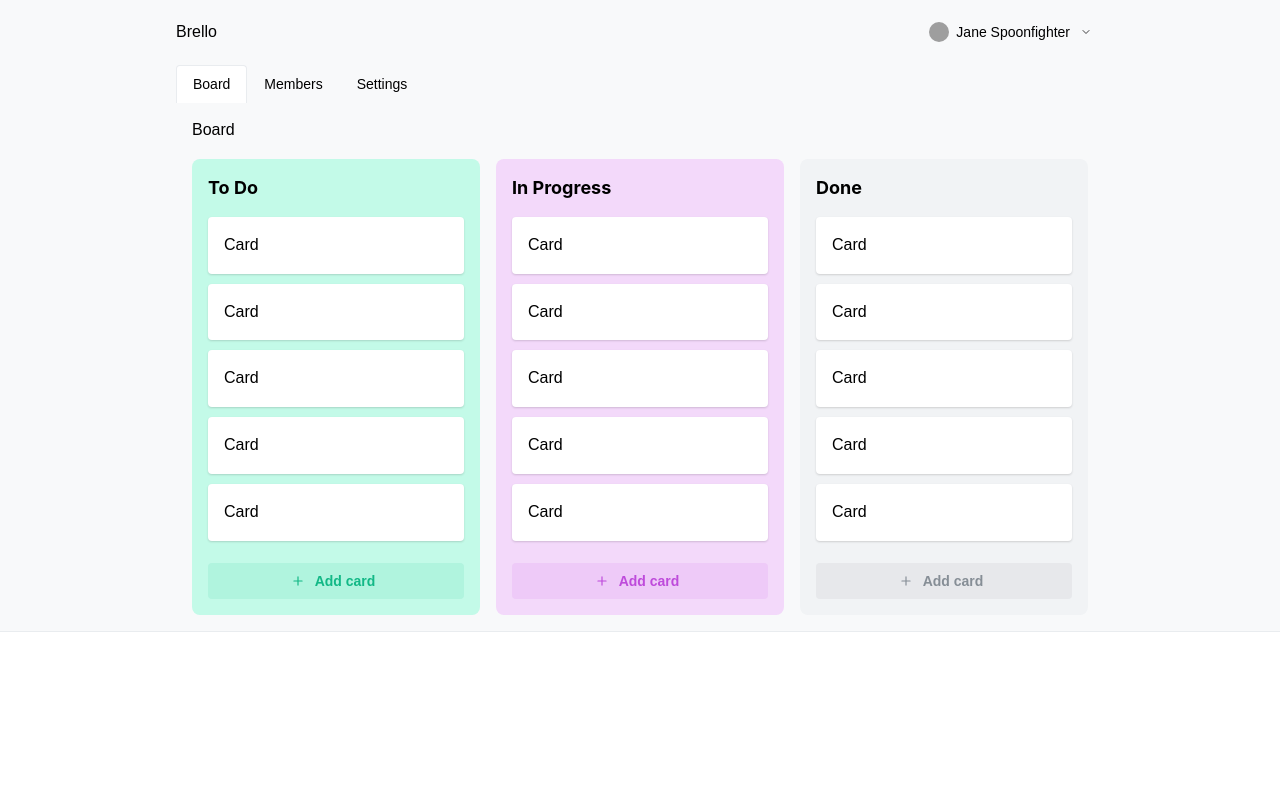
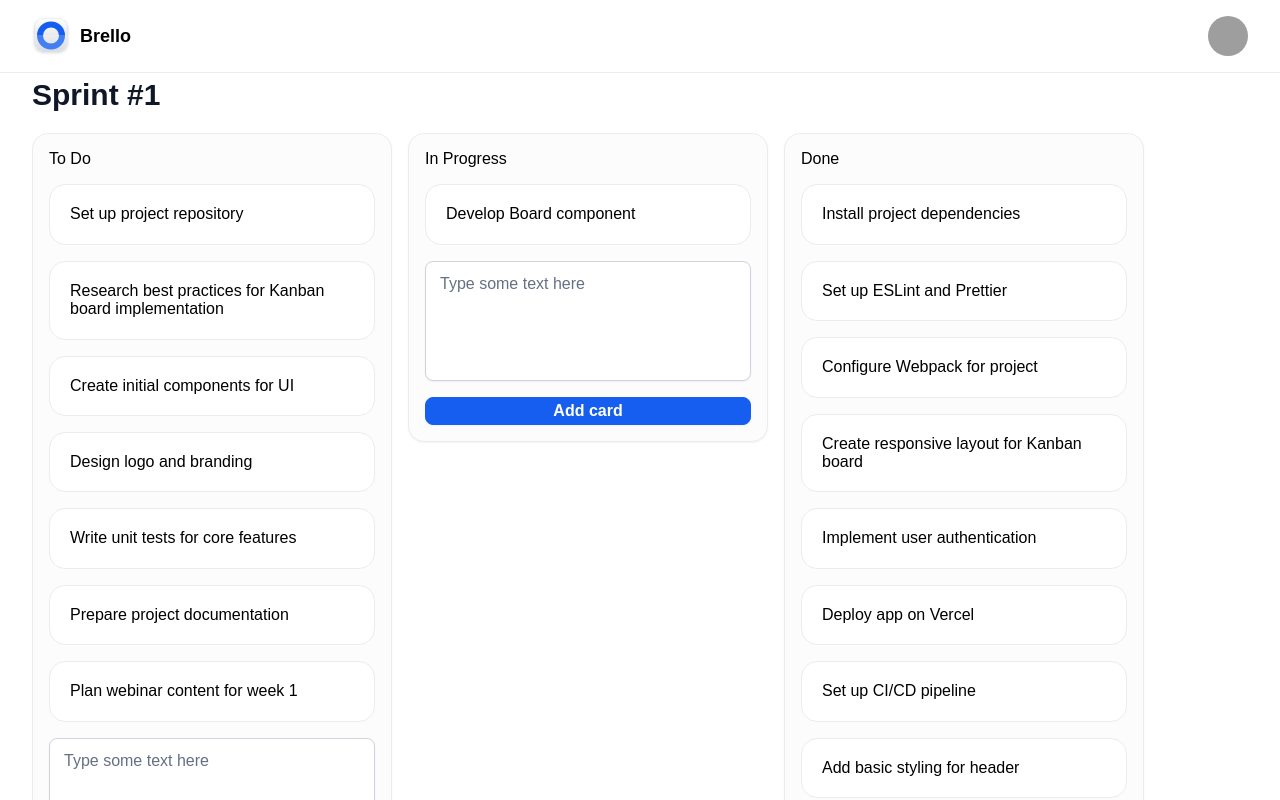
Before and after one commit to Walqer/brello, a React (Vite) app: page / in a window 1280 px wide. Shown: the top 800 px of the page. Built offline with nearby package versions, Linux system fonts and the light colour scheme; grey boxes are pictures that could not be loaded; a web font is replaced by a local one.

Commit message:
refactor styles

```diff
--- a/src/application.module.css
+++ b/src/application.module.css
@@ -1,58 +1,103 @@
-.header {
-  padding-top: var(--mantine-spacing-sm);
-  background-color: light-dark(var(--mantine-color-gray-0), var(--mantine-color-dark-6));
-  border-bottom: 1px solid light-dark(var(--mantine-color-gray-2), transparent);
-  margin-bottom: 120px;
+.main {
+  display: flex;
+  flex-direction: column;
 }
 
-.mainSection {
-  padding-bottom: var(--mantine-spacing-sm);
+.header {
+  border-bottom: 1px solid var(--color-gray-200);
+  background: var(--color-base-white);
 }
 
-.user {
-  color: light-dark(var(--mantine-color-black), var(--mantine-color-dark-0));
-  padding: var(--mantine-spacing-xs) var(--mantine-spacing-sm);
-  border-radius: var(--mantine-radius-sm);
-  transition: background-color 100ms ease;
+.nav {
+  display: flex;
+  align-items: center;
+  justify-content: space-between;
+  padding-top: 16px;
+  padding-bottom: 16px;
+}
 
-  &:hover {
-    background-color: light-dark(var(--mantine-color-white), var(--mantine-color-dark-8));
-  }
+.avatar {
+  width: 40px;
+  height: 40px;
+  border-radius: 50%;
+}
 
-  @media (max-width: var(--mantine-breakpoint-xs)) {
-    display: none;
+.section {
+  display: flex;
+  flex-direction: column;
+  gap: 16px;
+  height: 100%;
+}
+
+.header-section {
+  padding: var(--spacing-4xl, 32px) 0;
+}
+
+.title {
+  color: var(--color-gray-900);
+  font: var(--font-display-sm-semibold);
+}
+
+.grid {
+  display: flex;
+  flex-direction: row;
+  gap: 16px;
+  overflow-x: auto; /* Добавляем горизонтальный скролл */
+  padding-bottom: 16px; /* Небольшой отступ снизу для удобства прокрутки */
+}
+
+.column {
+  display: flex;
+  padding: 16px;
+  flex-direction: column;
+  align-items: flex-start;
+  align-self: flex-start;
+  gap: 16px;
+  flex-shrink: 0;
+  max-width: 320px; /* Минимальная ширина колонки */
+  width: 100%;
+  border-radius: 16px;
+  border: 1px solid var(--color-gray-200, #eaecf0);
+  background: var(--color-gray-25, #fcfcfd);
+  box-shadow: 0 1px 2px 0 rgba(16, 24, 40, 0.05);
+}
+
+.column-title {
+  color: var(--color-gray-900);
+  font: var(--font-text-lg-bold);
+}
+
+.list {
+  display: flex;
+  flex-direction: column;
+  gap: 16px;
+  width: 100%;
+}
+
+.item {
+  display: flex;
+  padding: 20px;
+  flex-direction: column;
+  gap: 24px;
+  border-radius: 16px;
+  border: 1px solid var(--color-gray-200, #eaecf0);
+  background: var(--color-base-white, #fff);
+  width: 100%;
+}
+
+.item-text {
+  color: var(--color-gray-600);
+  font: var(--font-text-md-regular);
+}
+
+.form {
+  display: flex;
+  flex-direction: column;
+  gap: 16px;
+}
+
+@media (min-width: 640px) {
+  .column {
+    max-width: 360px;
   }
 }
-
-.userActive {
-  background-color: light-dark(var(--mantine-color-white), var(--mantine-color-dark-8));
-}
-
-.tabsList {
-  &::before {
-    display: none;
-  }
-}
-
-.tab {
-  font-weight: 500;
-  height: 38px;
-  background-color: transparent;
-  position: relative;
-  bottom: -1px;
-
-  &::before,
-  &::after {
-    background-color: light-dark(var(--mantine-color-gray-2), var(--mantine-color-dark-7)) !important;
-  }
-
-  &:hover {
-    background-color: light-dark(var(--mantine-color-gray-1), var(--mantine-color-dark-5));
-  }
-
-  &[data-active] {
-    background-color: light-dark(var(--mantine-color-white), var(--mantine-color-dark-7));
-    border-color: light-dark(var(--mantine-color-gray-2), var(--mantine-color-dark-7));
-    border-bottom-color: transparent;
-  }
-}
--- a/src/application.tsx
+++ b/src/application.tsx
@@ -1,38 +1,13 @@
 import { useState } from "react";
 
-import {
-  Avatar,
-  Burger,
-  Button,
-  Container,
-  Grid,
-  Group,
-  MantineColor,
-  Menu,
-  Paper,
-  Stack,
-  Tabs,
-  Text,
-  Title,
-  UnstyledButton,
-  useMantineTheme,
-} from "@mantine/core";
-import { useDisclosure } from "@mantine/hooks";
-import {
-  IconChevronDown,
-  IconHeart,
-  IconLogout,
-  IconMessage,
-  IconPlayerPause,
-  IconPlus,
-  IconSettings,
-  IconStar,
-  IconSwitchHorizontal,
-  IconTrash,
-} from "@tabler/icons-react";
-import cx from "clsx";
+import cn from "clsx";
 
-import classes from "./application.module.css";
+import styles from "./application.module.css";
+import { Button } from "./button";
+import { containerStyles } from "./container";
+import { customScrollStyles } from "./custom-scroll-styles";
+import { Logo } from "./logo";
+import { Textarea } from "./textarea";
 
 const user = {
   name: "Jane Spoonfighter",
@@ -40,139 +15,102 @@ const user = {
   image: "https://raw.githubusercontent.com/mantinedev/mantine/master/.demo/avatars/avatar-5.png",
 };
 
-const tabs = ["Board", "Members", "Settings"];
+export const Application = () => {
+  return (
+    <>
+      <Header />
+      <main className={styles.main}>
+        <Board />
+      </main>
+    </>
+  );
+};
 
-export function Application() {
-  const theme = useMantineTheme();
-  const [opened, { toggle }] = useDisclosure(false);
-  const [userMenuOpened, setUserMenuOpened] = useState(false);
-
-  const items = tabs.map((tab) => (
-    <Tabs.Tab value={tab} key={tab}>
-      {tab}
-    </Tabs.Tab>
-  ));
-
+function Header() {
   return (
-    <header className={classes.header}>
-      <Container className={classes.mainSection} size="md">
-        <Group justify="space-between">
-          Brello
-          <Burger opened={opened} onClick={toggle} hiddenFrom="xs" size="sm" />
-          <Menu
-            width={260}
-            position="bottom-end"
-            transitionProps={{ transition: "pop-top-right" }}
-            onClose={() => setUserMenuOpened(false)}
-            onOpen={() => setUserMenuOpened(true)}
-            withinPortal
-          >
-            <Menu.Target>
-              <UnstyledButton className={cx(classes.user, { [classes.userActive]: userMenuOpened })}>
-                <Group gap={7}>
-                  <Avatar src={user.image} alt={user.name} radius="xl" size={20} />
-                  <Text fw={500} size="sm" lh={1} mr={3}>
-                    {user.name}
-                  </Text>
-                  <IconChevronDown size={12} stroke={1.5} />
-                </Group>
-              </UnstyledButton>
-            </Menu.Target>
-            <Menu.Dropdown>
-              <Menu.Item leftSection={<IconHeart size={16} color={theme.colors.red[6]} stroke={1.5} />}>
-                Liked posts
-              </Menu.Item>
-              <Menu.Item leftSection={<IconStar size={16} color={theme.colors.yellow[6]} stroke={1.5} />}>
-                Saved posts
-              </Menu.Item>
-              <Menu.Item leftSection={<IconMessage size={16} color={theme.colors.blue[6]} stroke={1.5} />}>
-                Your comments
-              </Menu.Item>
-
-              <Menu.Label>Settings</Menu.Label>
-              <Menu.Item leftSection={<IconSettings size={16} stroke={1.5} />}>Account settings</Menu.Item>
-              <Menu.Item leftSection={<IconSwitchHorizontal size={16} stroke={1.5} />}>Change account</Menu.Item>
-              <Menu.Item leftSection={<IconLogout size={16} stroke={1.5} />}>Logout</Menu.Item>
-
-              <Menu.Divider />
-
-              <Menu.Label>Danger zone</Menu.Label>
-              <Menu.Item leftSection={<IconPlayerPause size={16} stroke={1.5} />}>Pause subscription</Menu.Item>
-              <Menu.Item color="red" leftSection={<IconTrash size={16} stroke={1.5} />}>
-                Delete account
-              </Menu.Item>
-            </Menu.Dropdown>
-          </Menu>
-        </Group>
-      </Container>
-      <Container size="md">
-        <Tabs
-          defaultValue="Board"
-          variant="outline"
-          visibleFrom="sm"
-          classNames={{
-            root: classes.tabs,
-            list: classes.tabsList,
-            tab: classes.tab,
-          }}
-        >
-          <Tabs.List>{items}</Tabs.List>
-          <Tabs.Panel value="Board">
-            <Board />
-          </Tabs.Panel>
-        </Tabs>
-      </Container>
+    <header className={styles.header}>
+      <nav className={cn(containerStyles, styles.nav)}>
+        <Logo />
+        <img className={styles.avatar} src={user.image} alt={user.name} />
+      </nav>
     </header>
   );
 }
 
 function Board() {
   return (
-    <Container size="md" py="md">
-      <Stack>
-        <Group w="100%">
-          <Text>Board</Text>
-        </Group>
-        <Grid grow gutter="md">
-          <Grid.Col span={4}>
-            <KanbanColumn title="To Do" color="teal.1" />
-          </Grid.Col>
-          <Grid.Col span={4}>
-            <KanbanColumn title="In Progress" color="grape.1" />
-          </Grid.Col>
-          <Grid.Col span={4}>
-            <KanbanColumn title="Done" color="gray.1" />
-          </Grid.Col>
-        </Grid>
-      </Stack>
-    </Container>
+    <section className={cn(containerStyles, styles.section)}>
+      <header className={styles.headerSection}>
+        <h1 className={styles.title}>Sprint #1</h1>
+      </header>
+      <div className={cn(styles.grid, customScrollStyles)}>
+        <KanbanColumn
+          title="To Do"
+          issues={[
+            { id: "a8d2c2b1-3d4b-4f19-b915-4530d8f693d4", text: "Set up project repository" },
+            {
+              id: "b7f9285d-c78a-4f25-9b60-7edbfcf06335",
+              text: "Research best practices for Kanban board implementation",
+            },
+            { id: "d467f865-d378-4a6f-bd4a-611c5d1de939", text: "Create initial components for UI" },
+            { id: "ae44a1cb-cb8b-4e5a-bcc8-4888c1822146", text: "Design logo and branding" },
+            { id: "92f84ba6-f354-4d1b-8e23-dc75be0ffba3", text: "Write unit tests for core features" },
+            { id: "98ff4789-e9ad-4d88-8259-24972c6f132e", text: "Prepare project documentation" },
+            { id: "32f8b8ea-95de-4d1e-8ae6-517877db8f7b", text: "Plan webinar content for week 1" },
+          ]}
+        />
+        <KanbanColumn
+          title="In Progress"
+          issues={[{ id: "c3d3a66f-6eb5-46ec-a07e-c8436886272f", text: "Develop Board component" }]}
+        />
+        <KanbanColumn
+          title="Done"
+          issues={[
+            { id: "843a6832-f9f2-43b1-bd6f-ef27b87f1b64", text: "Install project dependencies" },
+            { id: "fdd854a2-b31d-4ed5-b18d-2c44c0cfb444", text: "Set up ESLint and Prettier" },
+            { id: "f2deaba9-7e52-442a-b764-219849af07e8", text: "Configure Webpack for project" },
+            { id: "b90b7d41-1ba2-4b44-b7d9-9a2a8b237d4b", text: "Create responsive layout for Kanban board" },
+            { id: "e823d3ac-bdfd-4410-b49f-41719734b7b8", text: "Implement user authentication" },
+            { id: "620f509d-d192-45d1-9f43-2ed1c49f0c6f", text: "Deploy app on Vercel" },
+            { id: "a1dbf9b4-2523-45b5-b8a3-1af00c7fbe6e", text: "Set up CI/CD pipeline" },
+            { id: "7761eccc-765f-49a7-8474-46b0be8058d2", text: "Add basic styling for header" },
+            { id: "b0b2c8e3-2299-4ef9-b7cb-88f28fc2f72b", text: "Integrate Telegram group for support" },
+            { id: "d4d6adbc-7d4e-4d1d-b9b9-8be91b776cb2", text: "Fix bug with form submission" },
+          ]}
+        />
+      </div>
+    </section>
   );
 }
 
-function KanbanColumn({ title, color }: { title: string; color: MantineColor }) {
+interface Issue {
+  id: string;
+  text: string;
+}
+
+function KanbanColumn({ title, issues }: { title: string; issues: Issue[] }) {
+  const [, setValue] = useState<string>("");
+
   return (
-    <Paper p="md" bg={color} radius="md">
-      <Title order={4} mb="md">
-        {title}
-      </Title>
-      <Stack gap="xs">
-        <KanbanCard />
-        <KanbanCard />
-        <KanbanCard />
-        <KanbanCard />
-        <KanbanCard />
-        <Button fullWidth color={color.split(".").shift()} variant="light" mt="sm" leftSection={<IconPlus size={14} />}>
-          Add card
-        </Button>
-      </Stack>
-    </Paper>
+    <div className={styles.column}>
+      <p className={styles.columnTitle}>{title}</p>
+      <div className={styles.list}>
+        {issues.map(({ id, text }) => (
+          <KanbanCard key={id} text={text} />
+        ))}
+        <form className={styles.form}>
+          <Textarea onValue={setValue} placeholder="Type some text here" />
+          <Button>Add card</Button>
+        </form>
+      </div>
+    </div>
   );
 }
 
-function KanbanCard() {
+function KanbanCard({ text }: { text: string }) {
   return (
-    <Paper p="md" shadow="xs">
-      <Text>Card</Text>
-    </Paper>
+    <div className={styles.item}>
+      <p className={styles.itemText}>{text}</p>
+    </div>
   );
 }
```
Also changed, not shown: src/main.tsx (+0 -7 lines), src/logo/logomark.svg.
